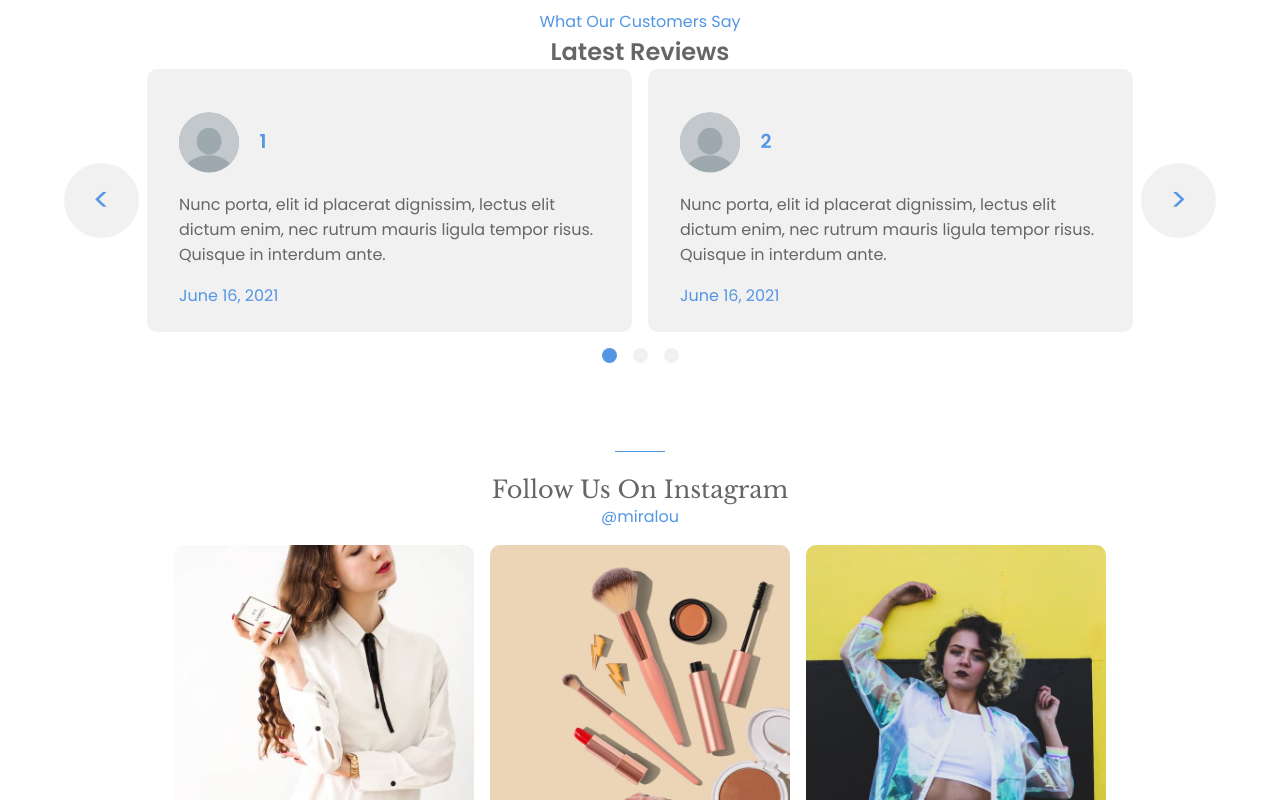
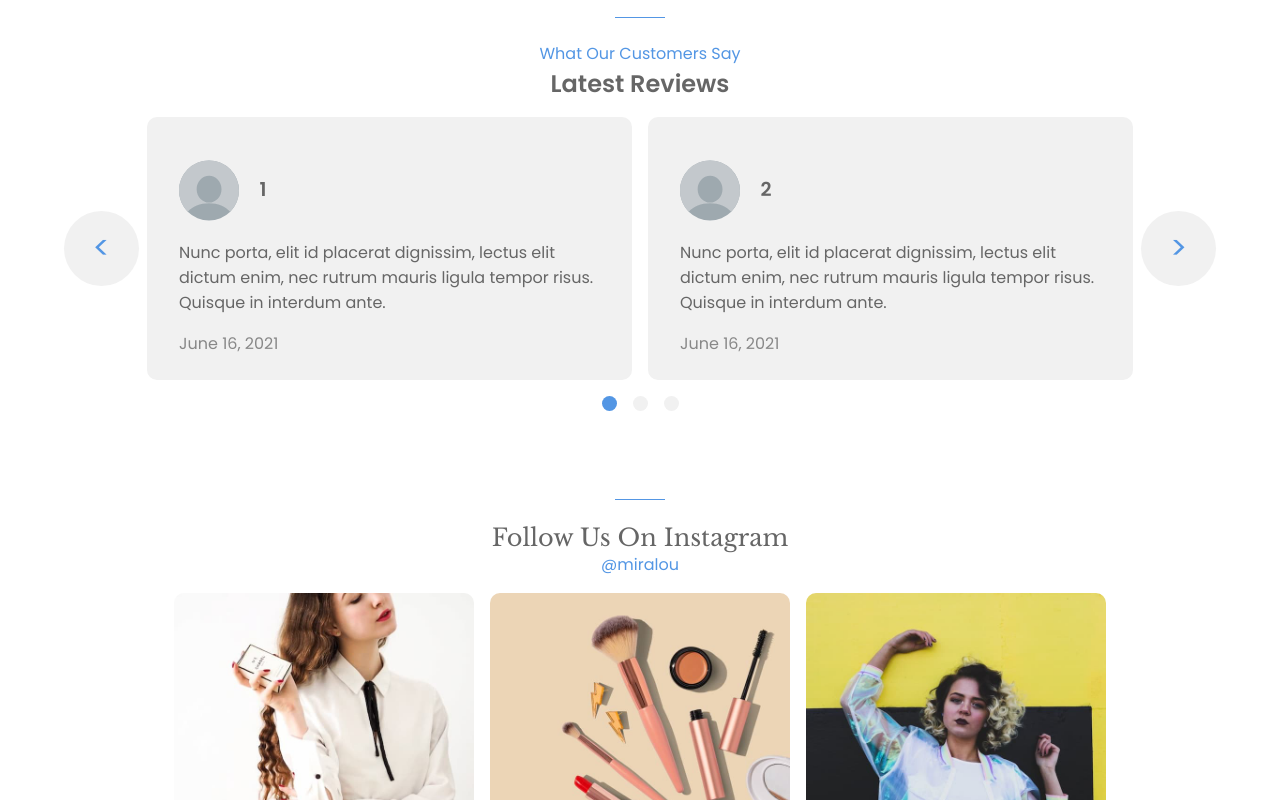
Before and after one commit to katelyngrimoldby/cosmetic-store, a React (Vite) app: page / in a window 1280 px wide. Shown: the part 1720-2520 px from the top of the page. Built offline with nearby package versions, Linux system fonts and the light colour scheme.

Commit message:
Fix styling clash with reviews

```diff
--- a/src/styles/home.module.css
+++ b/src/styles/home.module.css
@@ -37,12 +37,13 @@
     padding: 2.5rem 5%;
     text-align: center;
 
-    span {
+    .tag {
       font-family: var(--sans-serif);
       color: var(--blue);
     }
     h2 {
       color: var(--grey);
+      margin-bottom: 1rem;
     }
     &::before {
       content: "";
@@ -117,6 +118,7 @@
     h2 {
       font-family: var(--serif);
       font-weight: 400;
+      margin-bottom: 0;
     }
     div {
       margin-top: 1rem;
```
